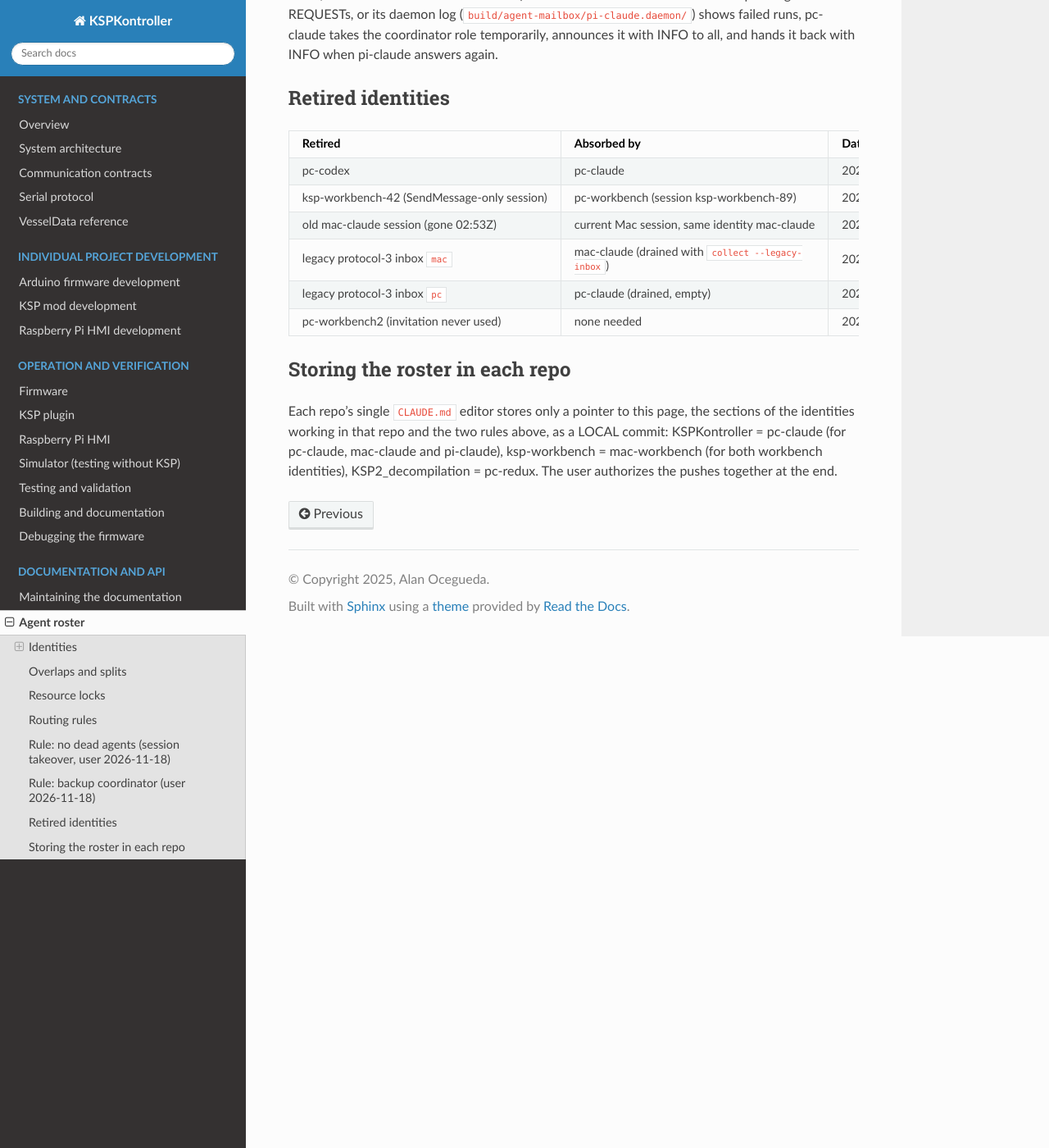
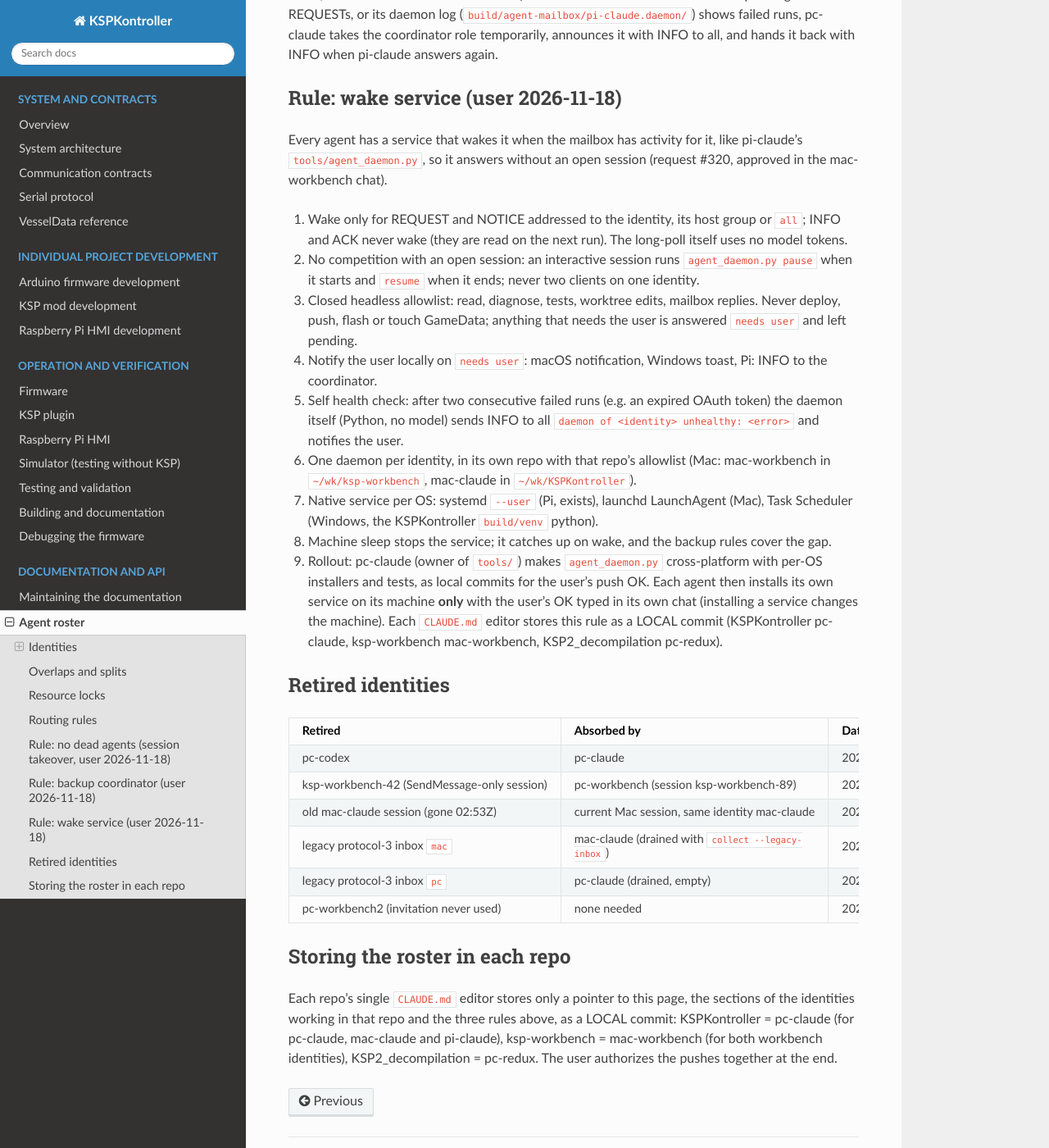
Before and after one commit to AlaNLrdE/KSPKontroller, a Sphinx documentation site: the page built from docs/agents.rst, in a window 1280 px wide and 1400 px high, scrolled down 4036 px. Shown: the whole window at 82% size. Built offline with Sphinx 7.4.7 and the Read the Docs theme 3.1.0, drawn with Linux system fonts in a browser that asks for light colours.

Commit message:
docs(agents): wake service rule for every agent (#320)
Co-Authored-By: Claude Opus 5.5 <noreply@anthropic.com>

```diff
--- a/docs/agents.rst
+++ b/docs/agents.rst
@@ -196,6 +196,33 @@ ACK does not count) for more than 30 minutes while it has pending REQUESTs, or i
 (``build/agent-mailbox/pi-claude.daemon/``) shows failed runs, pc-claude takes the coordinator role
 temporarily, announces it with INFO to all, and hands it back with INFO when pi-claude answers again.
 
+Rule: wake service (user 2026-11-18)
+------------------------------------
+
+Every agent has a service that wakes it when the mailbox has activity for it, like pi-claude's
+``tools/agent_daemon.py``, so it answers without an open session (request #320, approved in the
+mac-workbench chat).
+
+1. Wake only for REQUEST and NOTICE addressed to the identity, its host group or ``all``; INFO and ACK never
+   wake (they are read on the next run). The long-poll itself uses no model tokens.
+2. No competition with an open session: an interactive session runs ``agent_daemon.py pause`` when it starts
+   and ``resume`` when it ends; never two clients on one identity.
+3. Closed headless allowlist: read, diagnose, tests, worktree edits, mailbox replies. Never deploy, push,
+   flash or touch GameData; anything that needs the user is answered ``needs user`` and left pending.
+4. Notify the user locally on ``needs user``: macOS notification, Windows toast, Pi: INFO to the coordinator.
+5. Self health check: after two consecutive failed runs (e.g. an expired OAuth token) the daemon itself
+   (Python, no model) sends INFO to all ``daemon of <identity> unhealthy: <error>`` and notifies the user.
+6. One daemon per identity, in its own repo with that repo's allowlist (Mac: mac-workbench in
+   ``~/wk/ksp-workbench``, mac-claude in ``~/wk/KSPKontroller``).
+7. Native service per OS: systemd ``--user`` (Pi, exists), launchd LaunchAgent (Mac), Task Scheduler
+   (Windows, the KSPKontroller ``build/venv`` python).
+8. Machine sleep stops the service; it catches up on wake, and the backup rules cover the gap.
+9. Rollout: pc-claude (owner of ``tools/``) makes ``agent_daemon.py`` cross-platform with per-OS installers
+   and tests, as local commits for the user's push OK. Each agent then installs its own service on its
+   machine **only** with the user's OK typed in its own chat (installing a service changes the machine).
+   Each ``CLAUDE.md`` editor stores this rule as a LOCAL commit (KSPKontroller pc-claude, ksp-workbench
+   mac-workbench, KSP2_decompilation pc-redux).
+
 Retired identities
 ------------------
 
@@ -236,6 +263,6 @@ Storing the roster in each repo
 -------------------------------
 
 Each repo's single ``CLAUDE.md`` editor stores only a pointer to this page, the sections of the identities
-working in that repo and the two rules above, as a LOCAL commit: KSPKontroller = pc-claude (for pc-claude,
+working in that repo and the three rules above, as a LOCAL commit: KSPKontroller = pc-claude (for pc-claude,
 mac-claude and pi-claude), ksp-workbench = mac-workbench (for both workbench identities),
 KSP2_decompilation = pc-redux. The user authorizes the pushes together at the end.
```
